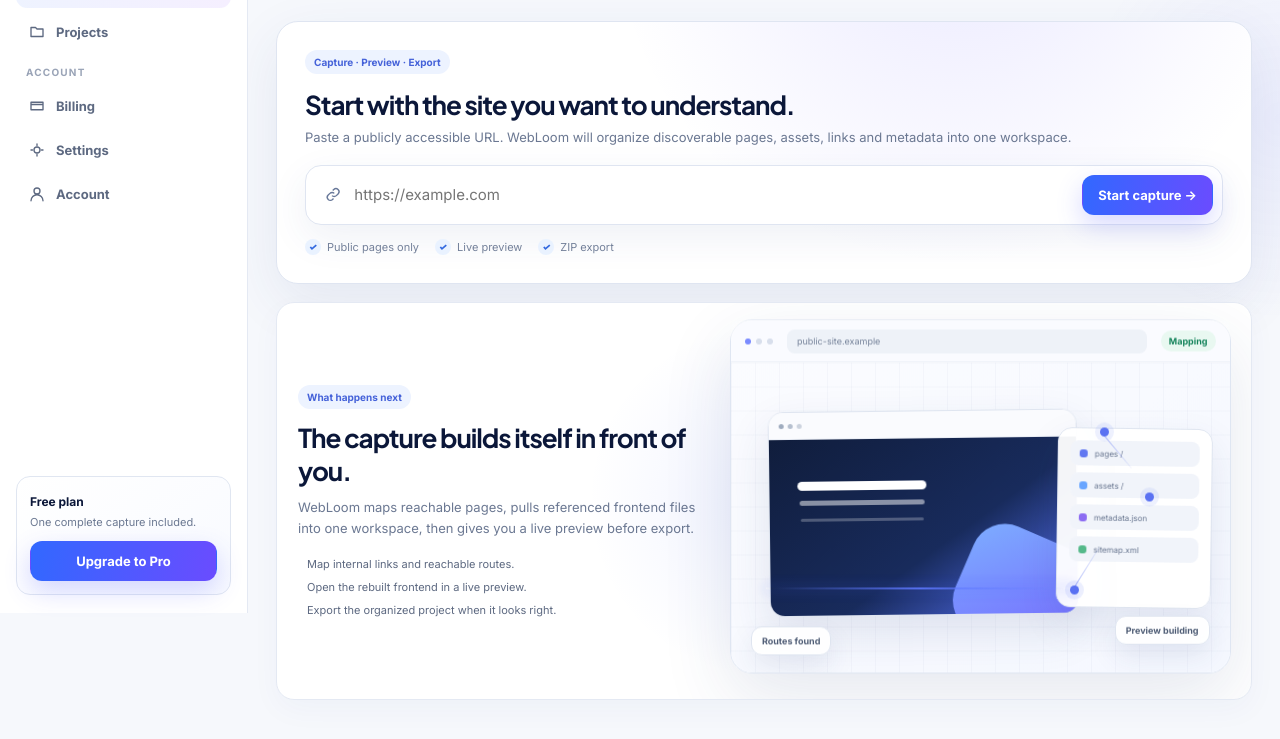
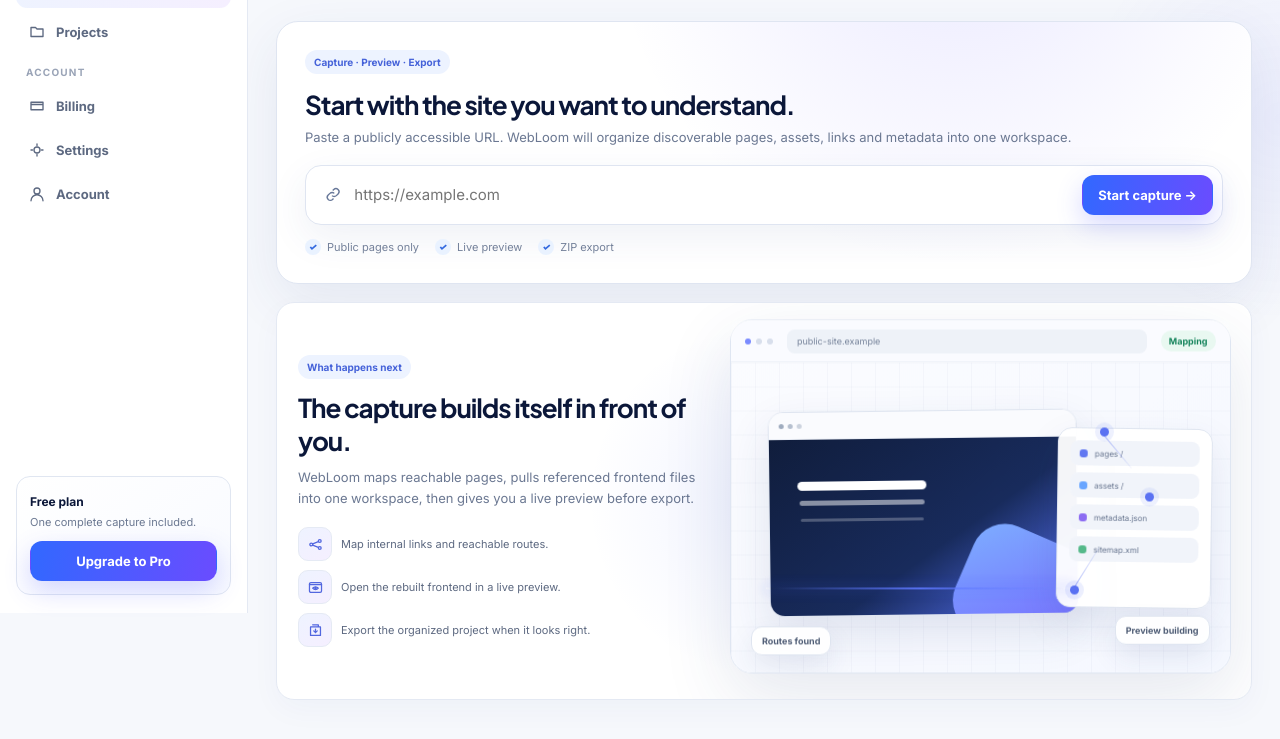
Before and after one commit to greenman9909-cmd/spa-ripper, a plain HTML site: page web/templates/new.html in a window 1280 px wide. Shown: the part 187-926 px from the top of the page. Drawn offline with Linux system fonts and the light colour scheme; files that its build step writes are made by us from their sources; no server answers; files whose address does not match are found by name.

Commit message:
Use clean SVG icons in WebLoom capture flow

```diff
--- a/web/templates/new.html
+++ b/web/templates/new.html
@@ -16,7 +16,7 @@
   <div class="capture-progress-copy"><b id="captureProgressTitle">Connecting to the site…</b><span id="captureProgressMeta">Checking the public entry page.</span></div>
 </div></section>
 <section class="card visual-grid reveal motion-surface" data-scrub style="margin-top:18px">
-<div class="visual-copy"><span class="badge">What happens next</span><h2 style="margin-top:12px">The capture builds itself in front of you.</h2><p>WebLoom maps reachable pages, pulls referenced frontend files into one workspace, then gives you a live preview before export.</p><div class="mini-points"><div class="mini-point"><span class="wl-icon small wl-links" aria-hidden="true"></span><span>Map internal links and reachable routes.</span></div><div class="mini-point"><span class="wl-icon small wl-preview" aria-hidden="true"></span><span>Open the rebuilt frontend in a live preview.</span></div><div class="mini-point"><span class="wl-icon small wl-export" aria-hidden="true"></span><span>Export the organized project when it looks right.</span></div></div></div>
+<div class="visual-copy"><span class="badge">What happens next</span><h2 style="margin-top:12px">The capture builds itself in front of you.</h2><p>WebLoom maps reachable pages, pulls referenced frontend files into one workspace, then gives you a live preview before export.</p><div class="mini-points"><div class="mini-point"><span class="mini-icon" aria-hidden="true"><svg viewBox="0 0 24 24"><circle cx="6" cy="12" r="2"/><circle cx="18" cy="7" r="2"/><circle cx="18" cy="17" r="2"/><path d="M8 11 16 8M8 13l8 3"/></svg></span><span>Map internal links and reachable routes.</span></div><div class="mini-point"><span class="mini-icon" aria-hidden="true"><svg viewBox="0 0 24 24"><rect x="3.5" y="5" width="17" height="14" rx="2"/><path d="M3.5 8h17M8 13s1.7-2 4-2 4 2 4 2-1.7 2-4 2-4-2-4-2Z"/><circle cx="12" cy="13" r="1"/></svg></span><span>Open the rebuilt frontend in a live preview.</span></div><div class="mini-point"><span class="mini-icon" aria-hidden="true"><svg viewBox="0 0 24 24"><path d="M5 7h14v12H5zM8 4h8v3"/><path d="M12 10v5M9.5 12.5 12 15l2.5-2.5"/></svg></span><span>Export the organized project when it looks right.</span></div></div></div>
 <div class="stage-card" data-depth="1.15"><div class="stage-toolbar"><span class="stage-dots"><i></i><i></i><i></i></span><span class="stage-url">public-site.example</span><span class="stage-status">Mapping</span></div><div class="stage-body"><div class="stage-browser"><div class="stage-browser-bar"></div><div class="stage-browser-page"></div></div><div class="stage-file-panel"><div class="stage-file"><i></i>pages /</div><div class="stage-file"><i></i>assets /</div><div class="stage-file"><i></i>metadata.json</div><div class="stage-file"><i></i>sitemap.xml</div></div><div class="stage-scan"></div><span class="stage-node a"></span><span class="stage-node b"></span><span class="stage-node c"></span><span class="stage-line a"></span><span class="stage-line b"></span><span class="stage-float one">Routes found</span><span class="stage-float two">Preview building</span></div></div>
 </section></div></main></div><script src="/__spa_ui/static/webloom-app.js"></script><script>
   const params = new URLSearchParams(location.search);
```
